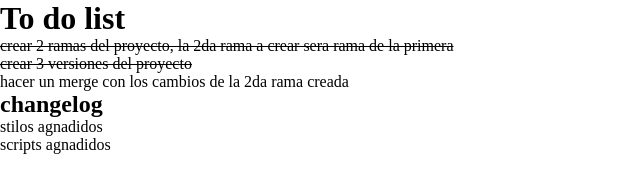
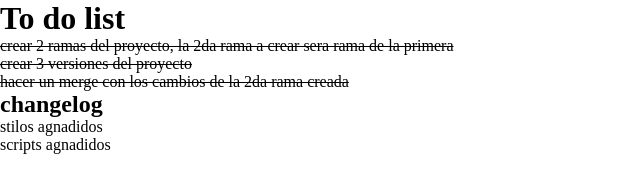
Before and after one commit to CristianWolfgang/git-practica, a plain HTML site: page index.html in a window 1280 px wide. Shown: the full height of the page, 0-640 px from the left. Drawn offline with Linux system fonts and the light colour scheme.

Commit message:
last change

```diff
--- a/index.html
+++ b/index.html
@@ -12,7 +12,7 @@
     <ol>
         <li><strike>crear 2 ramas del proyecto, la 2da rama a crear sera rama de la primera</strike></li>
         <li><strike>crear 3 versiones del proyecto</strike></li>
-        <li>hacer un merge con los cambios de la 2da rama creada</li>
+        <li><strike>hacer un merge con los cambios de la 2da rama creada</strike></li>
     </ol>
     <h2>changelog</h2>
     <ol>
```
